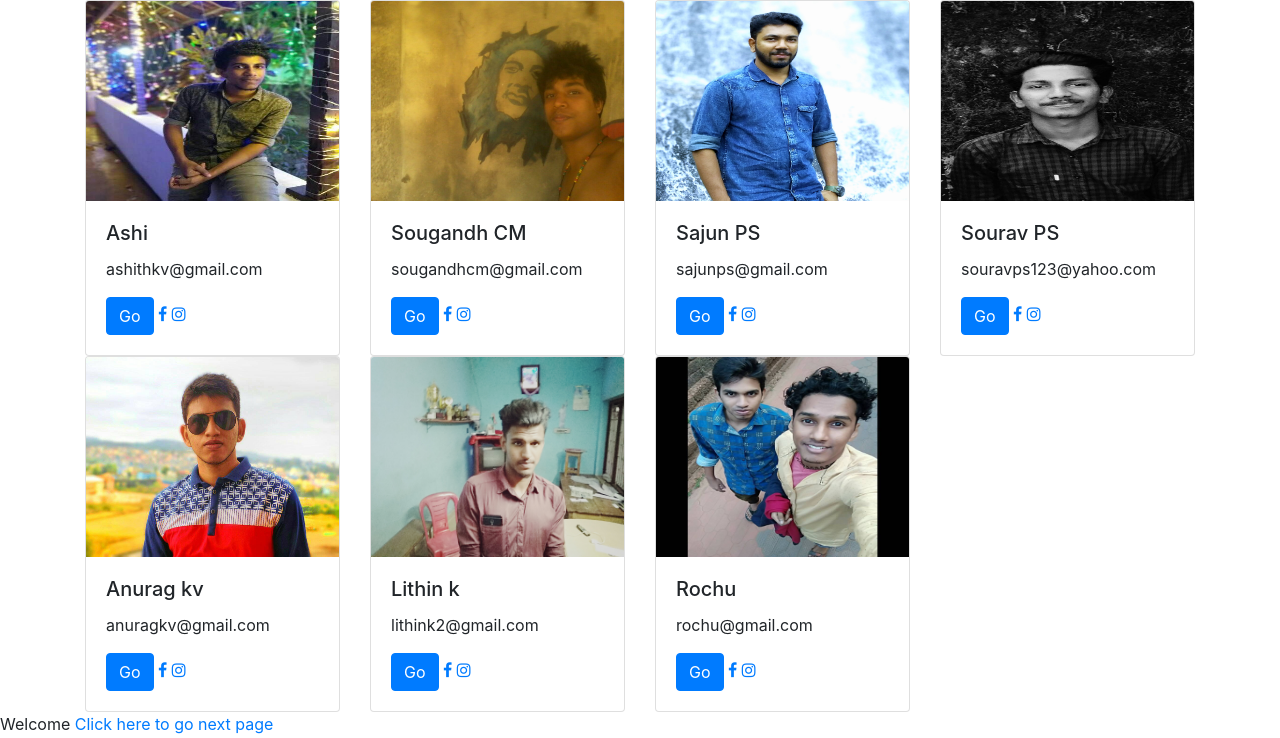
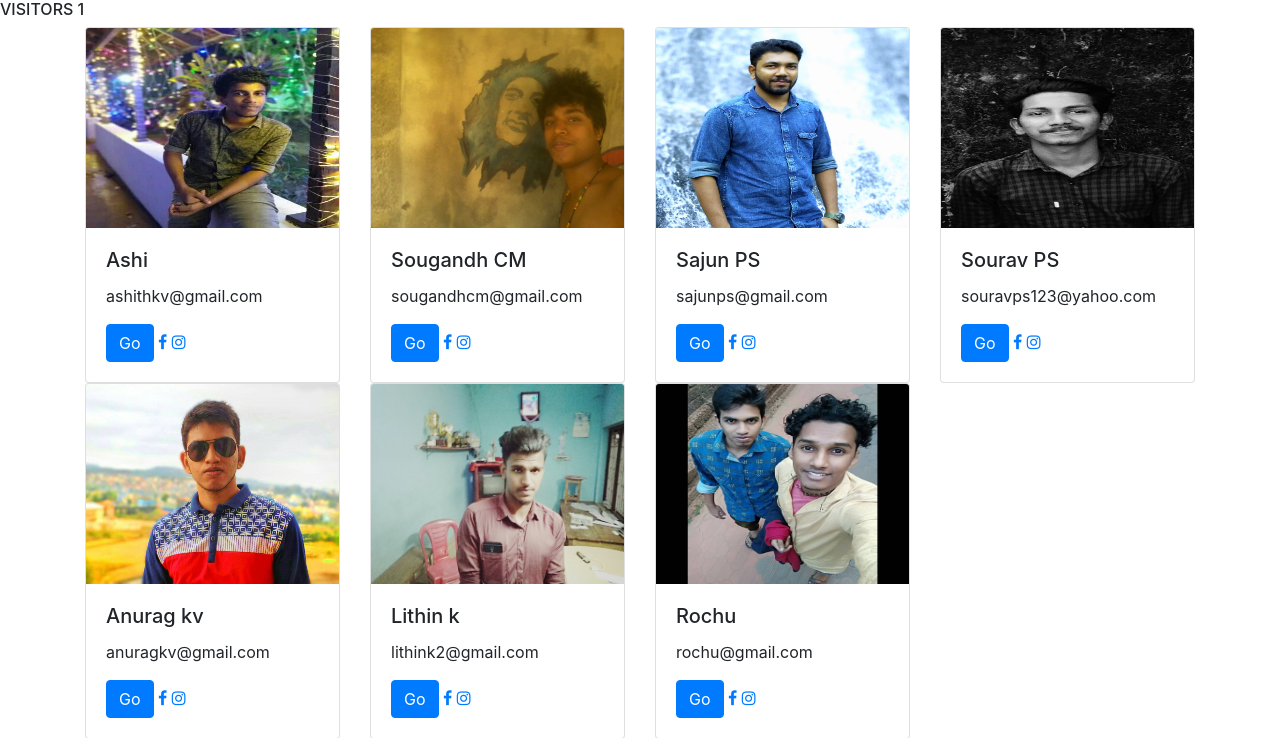
Before and after one commit to dhanushbmohan7/heroku, a Django app: template firstapp/templates/index.html in a window 1280 px wide. Shown: the part 56-794 px from the top of the page. Run offline with Django 3.2, Linux system fonts and the light colour scheme; data comes from the database, SQL or seed files in the repository; tables that the repository leaves empty hold one stand-in row (values such as "Sample post"); the template is opened without the code that fills it: values that come from a table or form of the project are taken from there, most other values are stand-ins (such as "Sample title", 1, 10 or a date in 2020).

Commit message:
Update index.html
html added visitor

```diff
--- a/firstapp/templates/index.html
+++ b/firstapp/templates/index.html
@@ -34,6 +34,10 @@
           </form>
         </div>
       </nav>
+     <div id="counters">
+        <h6>VISITORS  {{count}}</h6>
+
+      </div>
       <div class="container">
 
         <div class="row">
```
